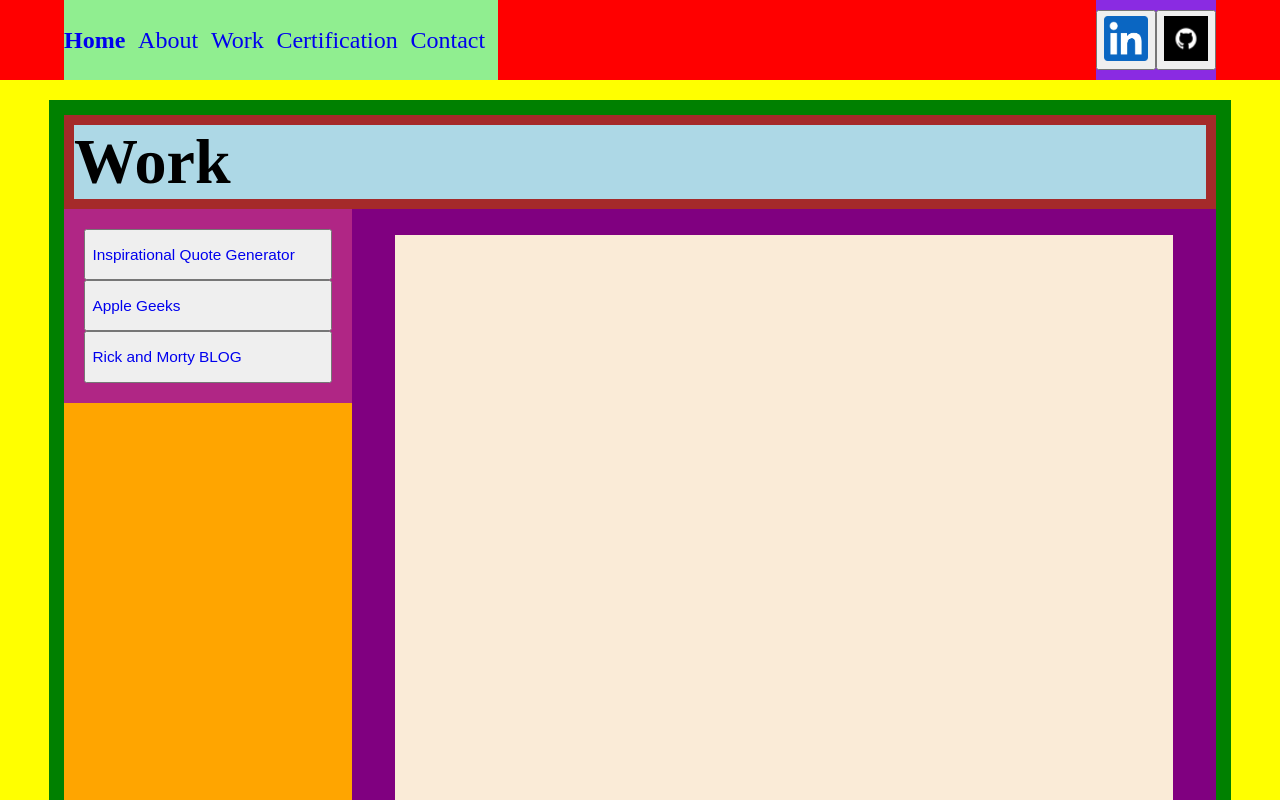
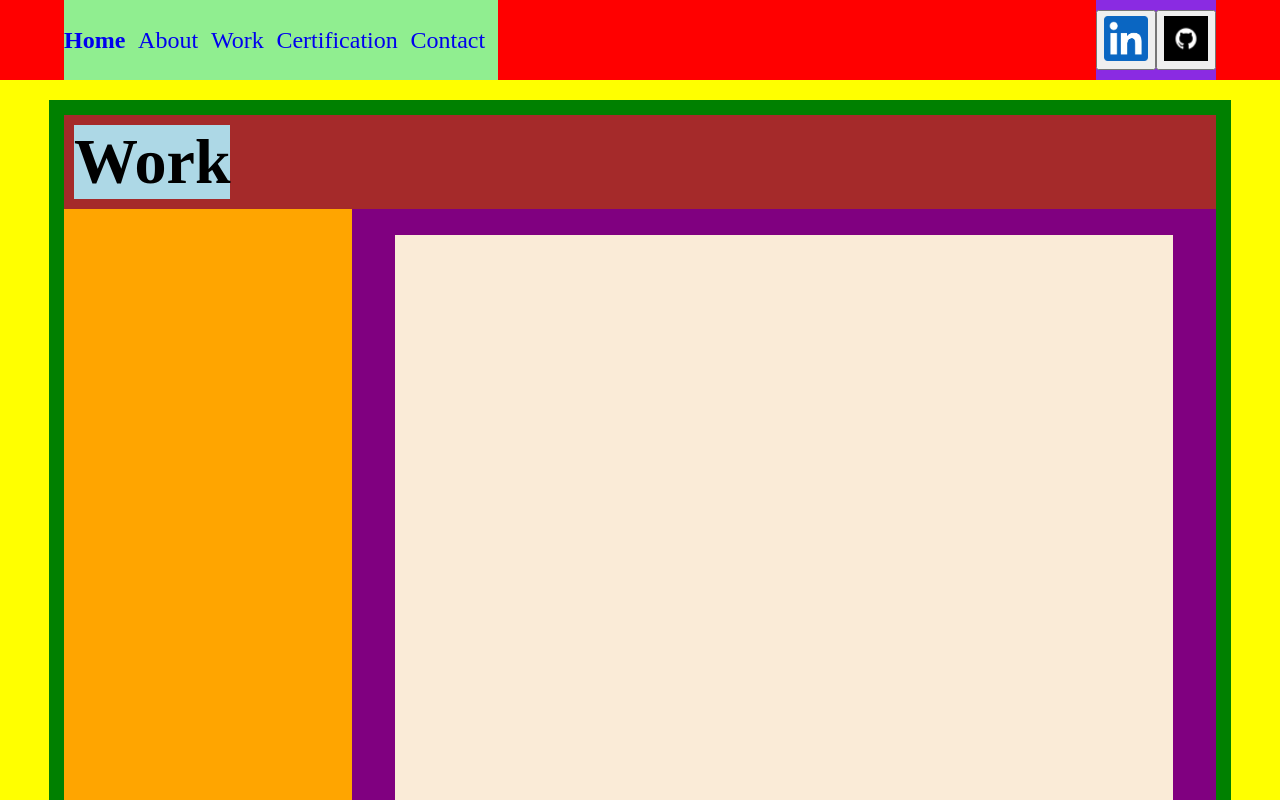
Before and after one commit to CatalinaScheleff/Portfolio, a React (Vite) app in the folder my-portfolio/: page /work in a window 1280 px wide. Shown: the top 800 px of the page. Built offline with nearby package versions, Linux system fonts and the light colour scheme.

Commit message:
work menu
responsive

```diff
--- a/my-portfolio/src/App.jsx
+++ b/my-portfolio/src/App.jsx
@@ -1,7 +1,5 @@
 import { BrowserRouter, Routes, Route} from "react-router-dom";
-// import { useState } from 'react'
-// import reactLogo from './assets/react.svg'
-// import viteLogo from '/vite.svg'
+
 import { BackgroundCon, ContentCon } from "./components/AppElements";
 
 import { Footer } from "./components/footer/footer";
--- a/my-portfolio/src/components/navbar/NavbarElements.jsx
+++ b/my-portfolio/src/components/navbar/NavbarElements.jsx
@@ -24,7 +24,7 @@ export const NavbarLeftCon = styled.div`
     right: 5vw;
     top: 80px;
     background-color: #ff00ae;
-    z-index: 1;
+    z-index: 2;
     padding: 10px 0 10px
   }
 `;
--- a/my-portfolio/src/components/work/WorkElements.jsx
+++ b/my-portfolio/src/components/work/WorkElements.jsx
@@ -1,4 +1,5 @@
 import styled from "styled-components";
+import { FontAwesomeIcon } from '@fortawesome/react-fontawesome';
 
 export const WorkCon = styled.div`
   background-color: green;
@@ -22,6 +23,8 @@ export const WorkTitleCon = styled.div`
   background-color: brown;
   grid-area: title;
   display: grid;
+  grid-template-columns: auto auto;
+  justify-content: space-between;
   padding: 10px;
 `;
 
@@ -33,27 +36,55 @@ export const WorkTitle = styled.h1`
   }
 `;
 
+export const CaretDown = styled(FontAwesomeIcon)`
+  font-size: 7vw;
+  margin-right: 4vw;
+  @media (min-width: 700px) {
+    display: none;
+  }
+`;
+
 export const WorkMenuCon = styled.div`
 background-color: orange;
 grid-area: menu;
+position: relative;
 `;
 
 export const MenuCon = styled.div`
   background-color: #b02685;
   display: grid;
   padding: 20px;
-
+  position: fixed;
+  width: 20vw;
+  @media (max-width: 700px) {
+    display: ${(props) => (props.isOpen ? "grid" : "none")};
+    grid-template-columns: auto;
+    right: 5vw;
+    top: 150px;
+    background-color: #ff00ae;
+    z-index: 1;
+    padding: 10px 0 10px;
+    width: 60vw;
+  }
 `;
 
 export const MenuButton = styled.button`
   text-align: left;
   height: 4vw;
+font-size: 1.2vw;
+padding-left: 0.5vw;
+width: 100%;
+@media (max-width: 700px) {
+  text-align: end;
+  padding-right: 0.5vw;
+  height: 40px;
+  font-size: 4vw;
+}
 `;
 
 export const MenuA = styled.a`
-font-size: 1.2vw;
-margin-left: 0.5vw;
 text-decoration: none;
+
 `;
 
 export const WorkContentCon = styled.div`
--- a/my-portfolio/src/pages/work.jsx
+++ b/my-portfolio/src/pages/work.jsx
@@ -1,4 +1,6 @@
+import { useState, useEffect } from "react";
 import {
+  CaretDown,
   MenuA,
   MenuButton,
   MenuCon,
@@ -11,29 +13,55 @@ import {
   WorkTitle,
   WorkTitleCon,
 } from "../components/work/WorkElements";
+import { faAngleDown } from '@fortawesome/free-solid-svg-icons';
 
 export const Work = () => {
+  const [isMenuOpen, setIsMenuOpen] = useState(false);
 
-  // const [isMenuOpen, setIsMenuOpen] = useState(false);
+  useEffect(() => {
+    const handleClickOutside = (event) => {
+      const workMenu = document.getElementById("WorkMenuCon");
+      if (workMenu && !workMenu.contains(event.target)) {
+        setIsMenuOpen(false);
+      }
+    };
+
+    document.addEventListener("click", handleClickOutside);
+
+    return () => {
+      document.removeEventListener("click", handleClickOutside);
+    };
+  }, [isMenuOpen]);
+
+  const handleCaretDownClick = (event) => {
+    event.stopPropagation();
+    setIsMenuOpen(!isMenuOpen);
+  };
+
   return (
     <>
       <WorkCon id="WorkCon">
         <WorkTitleCon id="WorkTitleCon">
-            <WorkTitle>Work</WorkTitle>
+          <WorkTitle>Work</WorkTitle>
+          <CaretDown icon={faAngleDown} onClick={handleCaretDownClick} />
         </WorkTitleCon>
+
         <WorkMenuCon id="WorkMenuCon">
-          <MenuCon>
-            <MenuButton>
-              <MenuA href="#WorkContent1">Inspirational Quote Generator</MenuA>
-            </MenuButton>
-            <MenuButton>
-              <MenuA href="#WorkContent2">Apple Geeks</MenuA>
-            </MenuButton>
-            <MenuButton>
-              <MenuA href="#WorkContent3">Rick and Morty BLOG</MenuA>
-            </MenuButton>
-          </MenuCon>
+          {isMenuOpen && (
+            <MenuCon isOpen={isMenuOpen}>
+              <MenuA href="#WorkContent1" onClick={() => setIsMenuOpen(!isMenuOpen)}>
+                <MenuButton>Inspirational Quote Generator</MenuButton>
+              </MenuA>
+              <MenuA href="#WorkContent2" onClick={() => setIsMenuOpen(!isMenuOpen)}>
+                <MenuButton>Apple Geeks</MenuButton>
+              </MenuA>
+              <MenuA href="#WorkContent3" onClick={() => setIsMenuOpen(!isMenuOpen)}>
+                <MenuButton>Rick and Morty BLOG</MenuButton>
+              </MenuA>
+            </MenuCon>
+          )}
         </WorkMenuCon>
+
         <WorkContentCon id="WorkContentCon">
           <WorkContent1 id="WorkContent1"></WorkContent1>
           <WorkContent2 id="WorkContent2"></WorkContent2>
```
